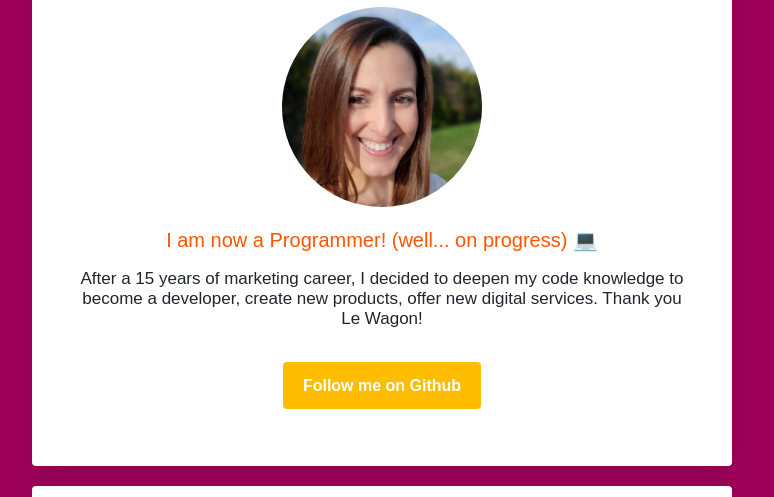
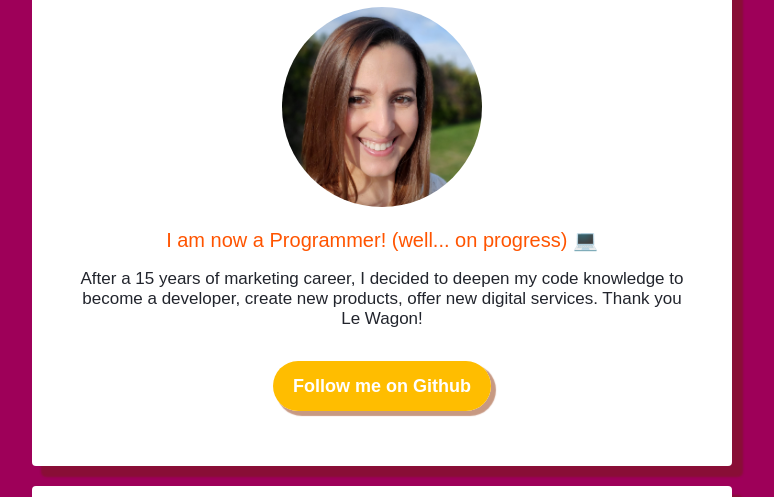
Before and after one commit to Caroline-B75/profile, a plain HTML site: page index.html in a window 1280 px wide. Shown: the part 153-650 px from the top of the page, without its empty margins (258-1032 px from the left). Drawn offline with Linux system fonts and the light colour scheme.

Commit message:
Update style.css

```diff
--- a/style.css
+++ b/style.css
@@ -26,10 +26,11 @@ a {
   text-decoration: none;
   color: #ef476f;
   font-weight: 600;
-  font-size: 16px;
+  font-size: 18px;
+
 }
 a:hover {
-  color: #f5003a;
+  color: #ffa000;
 }
 
 .img_circle{
@@ -40,13 +41,15 @@ a:hover {
   background-color: #ffbd00;
   color: white;
   padding: 15px 20px;
-  border-radius: 4px;
+  border-radius: 30px;
   line-height: 80px;
+  box-shadow: 4px 4px 1px 1px #8c2e007d;
 }
 
 .btn-pink:hover {
   background-color: #FFBD00;
   color: white;
+  box-shadow: 1px 1px 1px 1px #8c2e007d;
 }
 
 .container {
@@ -61,6 +64,7 @@ a:hover {
   border-radius: 4px;
   margin: 20px 0px;
   text-align: center;
+  box-shadow: 10px 10px 2px 1px #69230063;
 }
 
 .list-inline {
```
